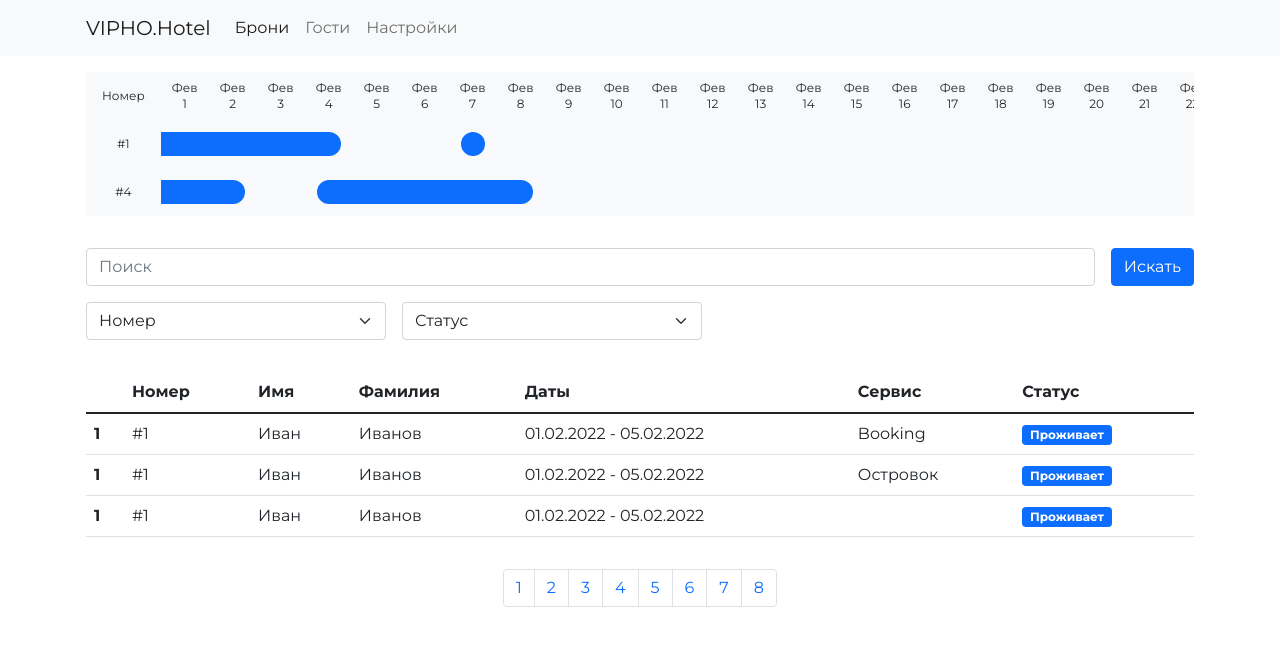
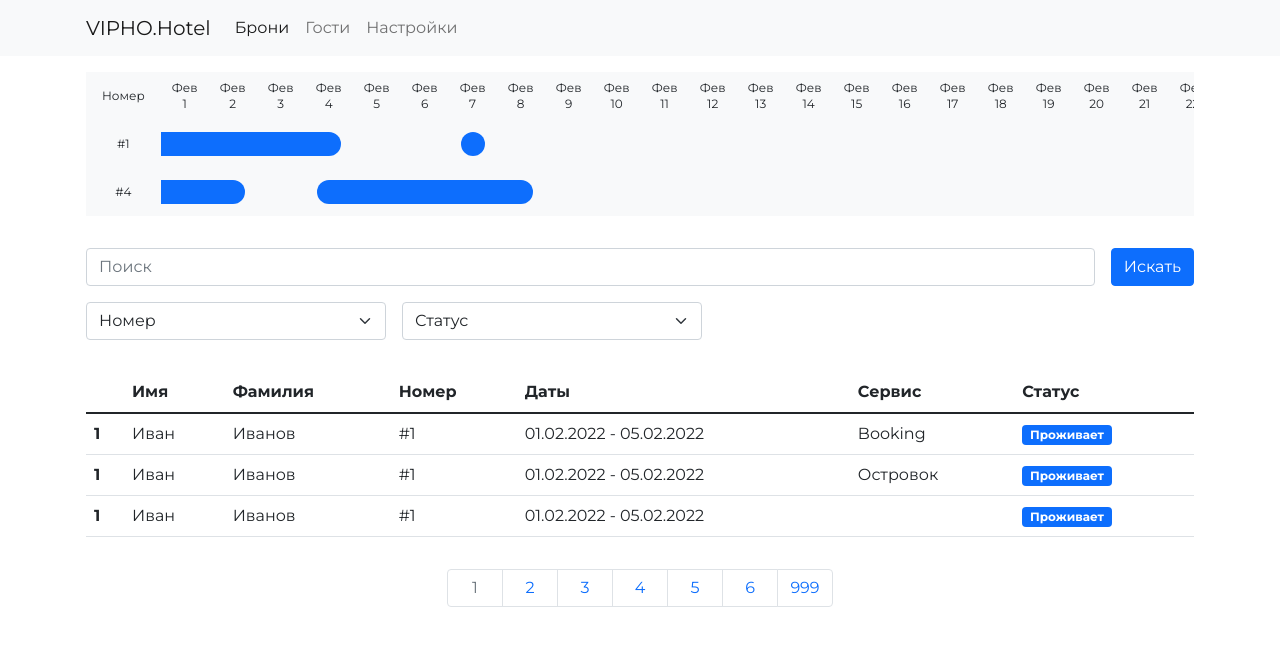
Before and after one commit to vipho/hotel-client, a Vue app: page /books in a window 1280 px wide. Shown: the top 646 px of the page. Built offline with nearby package versions, Linux system fonts and the light colour scheme.

Commit message:
Improve Search and Pagination

```diff
--- a/src/components/Pagination.vue
+++ b/src/components/Pagination.vue
@@ -1,7 +1,14 @@
 <template>
-  <nav>
-    <ul class="pagination justify-content-center">
-      <li class="page-item" v-for="i in 8"><router-link class="page-link"  :to="{ query: { page: i }}">{{ i }}</router-link></li>
+  <nav class="overflow-auto">
+    <ul class="pagination _pagination">
+      <li
+          v-for="page in pages"
+          :class="{'disabled': page === currentPage}"
+          @click="changePage(page)"
+          class="page-item _item"
+      >
+        <span class="page-link _link">{{ page }}</span>
+      </li>
     </ul>
   </nav>
 </template>
@@ -12,14 +19,99 @@ import {defineComponent} from 'vue'
 export default defineComponent({
   name: "Pagination",
   components: {},
-  props: {},
-  data: () => ({}),
-  computed: {},
-  methods: {},
-  watch: {},
+  props: {
+    pagesAmount: {
+      type: Number,
+      default: 1,
+    },
+  },
+  emits: ['changeQuery'],
+  data() {
+    return {
+      currentPage: 1,
+    }
+  },
+  watch: {
+    '$route.query': {
+      handler() {
+        this.syncWithQuery()
+      },
+      immediate: true,
+    },
+  },
+  computed: {
+    pages() {
+      const pages: number[] = []
+
+      const min = this.currentPage - 2 > 1 ? this.currentPage - 2 : 1
+      const max = this.pagesAmount - this.currentPage > (2+1) ? this.currentPage + (2+1) : this.pagesAmount
+      for (let i = min; i < max; i++) {
+        pages.push(i)
+      }
+
+      if (pages[0] !== 1) {
+        pages.unshift(1)
+      }
+
+      if (pages[pages.length - 1] !== this.pagesAmount) {
+        pages.push(this.pagesAmount)
+      }
+
+      if (pages.length < 7 && this.pagesAmount > 7) {
+        const amount = 7 - pages.length
+        for (let i = 0; i < amount; i++) {
+          if (pages[1] === 2) {
+            pages.splice(pages.length-1, 0, pages[pages.length-2] + 1)
+          } else {
+            pages.splice(1, 0, pages[1] - 1)
+          }
+        }
+      }
+
+      return pages
+    },
+  },
+  methods: {
+    changePage(value: number) {
+      this.currentPage = value
+      this.$emit('changeQuery', {key: 'page', value})
+    },
+    syncWithQuery() {
+      if (this.$route.query.page === undefined || this.$route.query.page === null) {
+        this.currentPage = 1
+        return
+      }
+      const currentPage: number = +this.$route.query.page
+      if (currentPage > 0 && currentPage <= this.pagesAmount) {
+        this.currentPage = currentPage
+      }
+    }
+  },
 })
 </script>
 
 <style scoped lang="scss">
 @import "~@/style/utils";
+
+._pagination {
+  margin: 0;
+  user-select: none;
+
+  ._item {
+    cursor: default;
+
+    &:first-child {
+      margin-left: auto;
+    }
+
+    &:last-child {
+      margin-right: auto;
+    }
+
+    ._link {
+      min-width: 56px;
+      text-align: center;
+    }
+  }
+}
 </style>
--- a/src/components/Search.vue
+++ b/src/components/Search.vue
@@ -45,7 +45,7 @@ export default defineComponent({
   props: {
     selectors: {
       type: Object,
-      default: () => ([]),
+      default: () => ({}),
     },
   },
   emits: ['changeQuery'],
@@ -54,17 +54,14 @@ export default defineComponent({
     selectorValues,
     inputQuery: "",
   }),
-  created() {
-    if (this.$route.query.query !== undefined) {
-      this.query = this.$route.query.query + ""
-    }
-    for (const key of Object.keys(this.selectors)) {
-      if (this.$route.query[key] !== undefined) {
-        this.selectorValues[key] = this.$route.query[key] + ""
-      }
-    }
+  watch: {
+    '$route.query': {
+      handler() {
+        this.syncWithQuery()
+      },
+      immediate: true,
+    },
   },
-  watch: {},
   computed: {
     applied() {
       const applied: { type: string, key: string, value: string }[] = []
@@ -88,6 +85,20 @@ export default defineComponent({
     }
   },
   methods: {
+    syncWithQuery() {
+      if (this.$route.query.query !== undefined) {
+        this.query = this.$route.query.query + ""
+      } else {
+        this.query = ""
+      }
+      for (const key of Object.keys(this.selectors)) {
+        if (this.$route.query[key] !== undefined) {
+          this.selectorValues[key] = this.$route.query[key] + ""
+        } else {
+          this.selectorValues[key] = ""
+        }
+      }
+    },
     cancelApplied(type: string, key: string) {
       switch (type) {
         case "query":
@@ -100,21 +111,6 @@ export default defineComponent({
           break
       }
     },
-    // changeURLQuery() {
-    //   const query: { [key: string]: string } = {}
-    //   if (this.query !== "") {
-    //     query.query = this.query
-    //   }
-    //   if (this.page !== null) {
-    //     query.page = this.page + ""
-    //   }
-    //   for (const [key, value] of Object.entries(this.selectorValues)) {
-    //     if (value !== "") {
-    //       query[key] = value
-    //     }
-    //   }
-    //   this.$router.push({query})
-    // },
     search() {
       this.query = this.inputQuery
       this.$emit('changeQuery', {key: 'query', value: this.query})
--- a/src/views/Books/Books.vue
+++ b/src/views/Books/Books.vue
@@ -13,9 +13,9 @@
           <thead>
           <tr>
             <th scope="col"></th>
-            <th scope="col">{{ $t('room') }}</th>
             <th scope="col">{{ $t('firstName') }}</th>
             <th scope="col">{{ $t('lastName') }}</th>
+            <th scope="col">{{ $t('room') }}</th>
             <th scope="col">{{ $t('dates') }}</th>
             <th scope="col">{{ $t('bookingService') }}</th>
             <th scope="col">{{ $t('status') }}</th>
@@ -24,27 +24,27 @@
           <tbody>
           <tr>
             <th scope="row">1</th>
-            <td>#1</td>
             <td>Иван</td>
             <td>Иванов</td>
+            <td>#1</td>
             <td>01.02.2022 - 05.02.2022</td>
             <td>Booking</td>
             <td><span class="badge bg-primary">{{ $t('statusLiving') }}</span></td>
           </tr>
           <tr>
             <th scope="row">1</th>
-            <td>#1</td>
             <td>Иван</td>
             <td>Иванов</td>
+            <td>#1</td>
             <td>01.02.2022 - 05.02.2022</td>
             <td>Островок</td>
             <td><span class="badge bg-primary">{{ $t('statusLiving') }}</span></td>
           </tr>
           <tr>
             <th scope="row">1</th>
-            <td>#1</td>
             <td>Иван</td>
             <td>Иванов</td>
+            <td>#1</td>
             <td>01.02.2022 - 05.02.2022</td>
             <td></td>
             <td><span class="badge bg-primary">{{ $t('statusLiving') }}</span></td>
@@ -54,7 +54,7 @@
       </div>
     </div>
     <div class="container py-3">
-      <Pagination></Pagination>
+      <Pagination :pagesAmount="999" @changeQuery="changeQuery"></Pagination>
     </div>
   </WrapperAuth>
 </template>
@@ -125,13 +125,13 @@ export default defineComponent({
     }
   },
   watch: {},
+  computed: {},
   methods: {
     changeQuery(p: any) {
       // @ts-ignore
       this.$refs.query.changeQuery(p)
     },
   },
-  computed: {},
 })
 </script>
 
--- a/src/views/Guests/Guests.vue
+++ b/src/views/Guests/Guests.vue
@@ -1,7 +1,8 @@
 <template>
   <WrapperAuth>
+    <Query ref="query"></Query>
     <div class="container py-3">
-      <Search></Search>
+      <Search @changeQuery="changeQuery"></Search>
     </div>
     <div class="container py-3 overflow-x-auto">
       <div class="overflow-auto">
@@ -35,7 +36,7 @@
       </div>
     </div>
     <div class="container py-3">
-      <Pagination></Pagination>
+      <Pagination :pagesAmount="100" @changeQuery="changeQuery"></Pagination>
     </div>
   </WrapperAuth>
 </template>
@@ -45,13 +46,25 @@ import {defineComponent} from 'vue';
 import WrapperAuth from '../../components/WrapperAuth.vue';
 import Search from "@/components/Search.vue";
 import Pagination from "@/components/Pagination.vue";
+import Query from "@/components/Query";
 
 export default defineComponent({
   name: "Home",
   components: {
+    Query,
     Pagination,
     Search,
     WrapperAuth,
+  },
+  props: {},
+  emits: {},
+  watch: {},
+  computed: {},
+  methods: {
+    changeQuery(p: any) {
+      // @ts-ignore
+      this.$refs.query.changeQuery(p)
+    },
   },
 })
 </script>
--- a/src/views/Home/Home.vue
+++ b/src/views/Home/Home.vue
@@ -5,7 +5,7 @@
         <form @submit.prevent="">
           <div class="mb-4">
             <label class="form-label">{{ $t("userNickname") }}</label>
-            <input type="email" class="form-control" :placeholder="$t('userNicknamePlaceholder')">
+            <input type="text" class="form-control" :placeholder="$t('userNicknamePlaceholder')">
           </div>
           <div class="mb-4">
             <label class="form-label">{{ $t("userPassword") }}</label>
```
